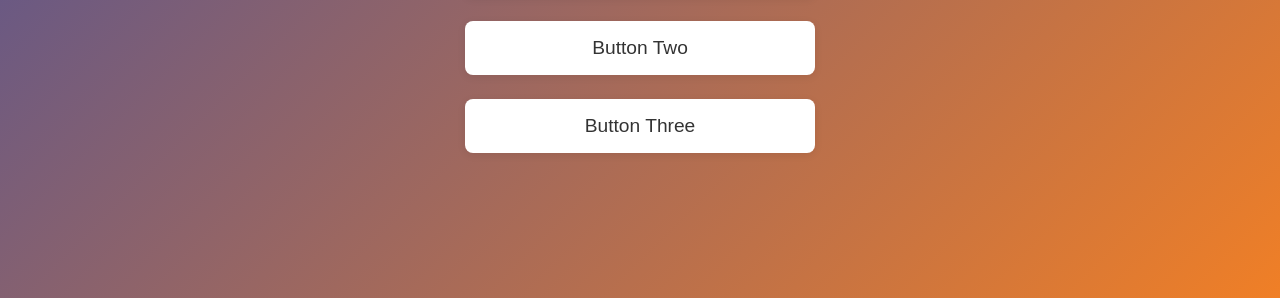
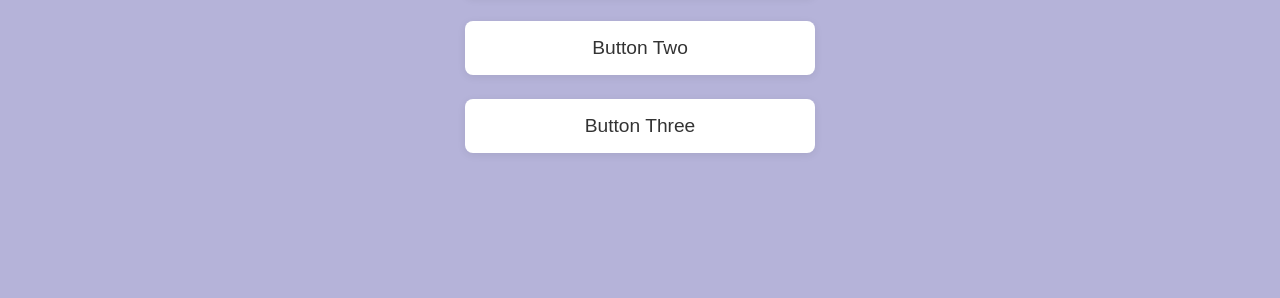
Before and after one commit to MGKV88/MGKV88.Github.io, a plain HTML site: page index.html in a window 1280 px wide. Shown: the part 502-800 px from the top of the page. Drawn offline with Linux system fonts and the light colour scheme.

Commit message:
changed background color

```diff
--- a/index.html
+++ b/index.html
@@ -9,7 +9,8 @@
         min-height: 100vh;
         margin: 0;
         /* Periwinkle and orange gradient background */
-        background: linear-gradient(135deg, #404da0 0%, #f07f26 100%);
+        /*background: linear-gradient(135deg, #404da0 0%, #f07f26 100%); */
+        background-color: #b5b3d9;
         display: flex;
         flex-direction: column;
         justify-content: center;
```
